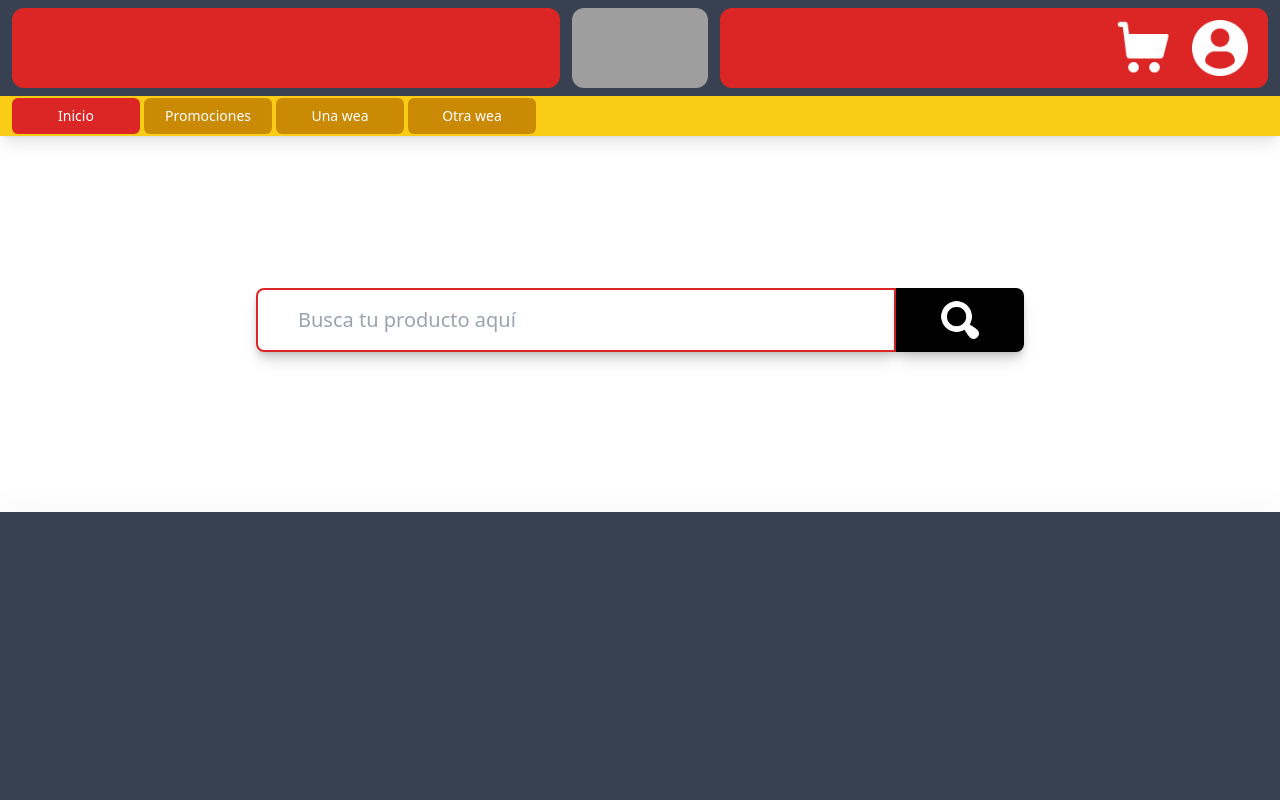
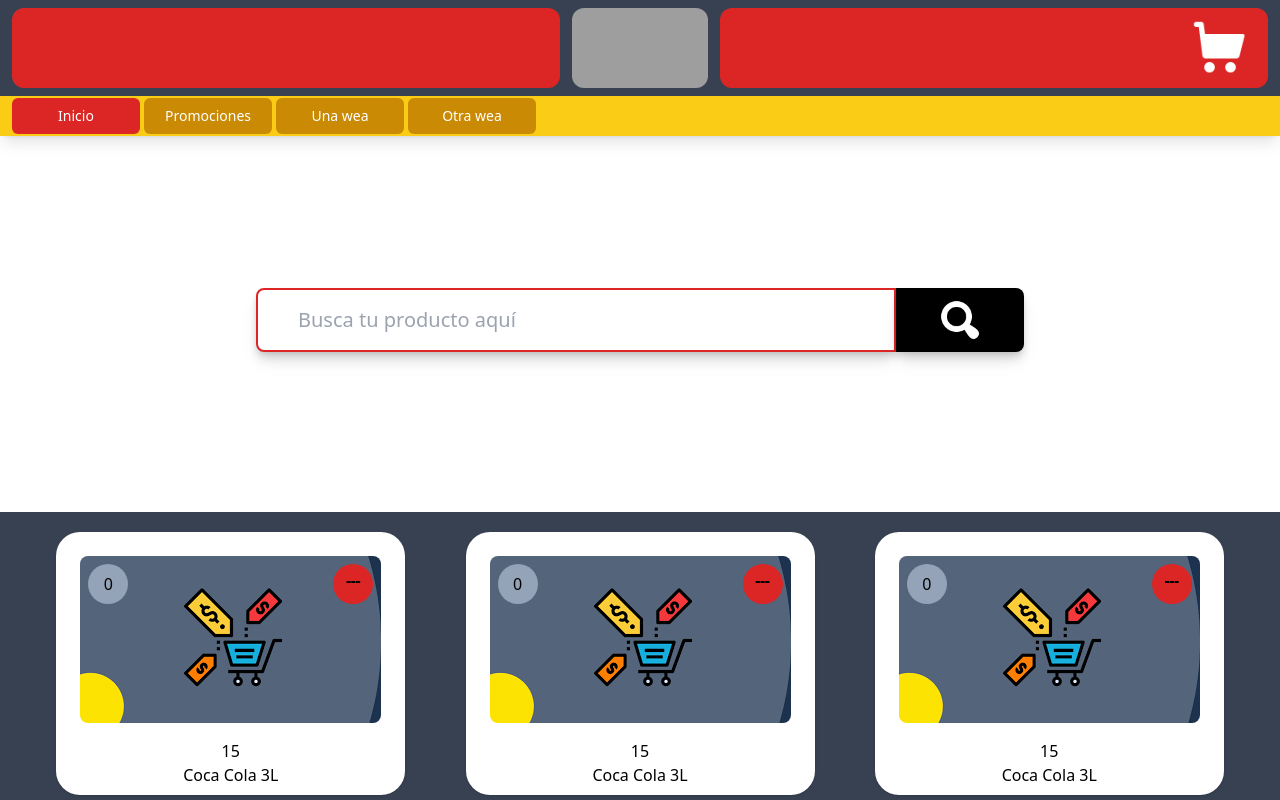
Before and after one commit to RaphaChi08/pagina_oxxo, a React (Create React App) app in the folder oxxo_page/: page / in a window 1280 px wide. Shown: the top 800 px of the page. Built offline with nearby package versions, Linux system fonts and the light colour scheme; grey boxes are pictures that could not be loaded.

Commit message:
Se agregan las tarjetas de los productos, los datos se guardan en el localstorage por clave del producto, tiene un fallo al decrementar

```diff
--- a/oxxo_page/src/App.js
+++ b/oxxo_page/src/App.js
@@ -2,6 +2,8 @@ import './App.css';
 import profile from './profile-user.png';
 import cart from './shopping-cart.png';
 import search from "./search.png";
+import { ProductoOxxo } from './product';
+import datos from './datos';
 
 const navigation = [
   { name: 'Inicio', href: '#', current: true },
@@ -31,9 +33,9 @@ export default function App() {
             <button className="w-14 mr-5">
               <img className="w-full" src={cart}></img>
             </button>
-            <button className='w-14 mr-5'>
+            {/*<button className='w-14 mr-5'>
               <img className='w-full' src={profile} />
-            </button>
+            </button>*/}
           </div>
         </div>
 
@@ -70,13 +72,18 @@ export default function App() {
         </div>
         <div className="w-full h-96 flex justify-center items-center relative z-20 bg-transparent" />
         {/* Aca van las cards, quita el h-lvh porque ese tamaño de height es solo de ejemplo, el chiste es que se ajusta a la cantidad de cards en la pagina */}
-        <div className="h-lvh w-full bg-gray-700 relative z-40 drop-shadow-2xl"></div>
-
+        <div className="h-auto w-full py-4 bg-gray-700 relative z-40 flex flex-wrap justify-evenly ">
+          {datos.map((item) => (
+            <ProductoOxxo clave={item.clave} precio={item.precio} imagen={item.imagen} descripcion={item.descripcion}></ProductoOxxo>
+          ))}
+        </div>
       </body>
 
       {/* Pie de pagina, una parte de información al final */}
-      <footer className='bg-black h-24 w-full'>
-
+      <footer className='bg-black h-auto w-full text-white text-center p-7'>
+          <img className='h-10 rounded-lg mx-auto block' src='https://www.oxxo.com/img/logo-r.png' />
+          <h2>Alejandro Jimenez Ramirez</h2>
+          <h2>Rafael Carrillo Alcantar</h2>
       </footer>
     </div>
   )
--- /dev/null
+++ b/oxxo_page/src/datos.js
@@ -0,0 +1,117 @@
+const datos = [
+    {
+        clave:'001',
+        precio:15,
+        descripcion:"Coca Cola 3L",
+        imagen: require("./media/images.png")
+    },
+    {
+        clave:'002',
+        precio:15,
+        descripcion:"Coca Cola 3L",
+        imagen: require("./media/images.png")
+    },
+    {
+        clave:'003',
+        precio:15,
+        descripcion:"Coca Cola 3L",
+        imagen: require("./media/images.png")
+    },
+    {
+        clave:'004',
+        precio:15,
+        descripcion:"Coca Cola 3L",
+        imagen: require("./media/images.png")
+    },
+    {
+        clave:'005',
+        precio:15,
+        descripcion:"Coca Cola 3L",
+        imagen: require("./media/images.png")
+    },
+    {
+        clave:'006',
+        precio:15,
+        descripcion:"Coca Cola 3L",
+        imagen: require("./media/images.png")
+    },
+    {
+        clave:'007',
+        precio:15,
+        descripcion:"Coca Cola 3L",
+        imagen: require("./media/images.png")
+    },
+    {
+        clave:'008',
+        precio:15,
+        descripcion:"Coca Cola 3L",
+        imagen: require("./media/images.png")
+    },
+    {
+        clave:'009',
+        precio:15,
+        descripcion:"Coca Cola 3L",
+        imagen: require("./media/images.png")
+    },
+    {
+        clave:'010',
+        precio:15,
+        descripcion:"Coca Cola 3L",
+        imagen: require("./media/images.png")
+    },
+    {
+        clave:'011',
+        precio:15,
+        descripcion:"Coca Cola 3L",
+        imagen: require("./media/images.png")
+    },
+    {
+        clave:'012',
+        precio:15,
+        descripcion:"Coca Cola 3L",
+        imagen: require("./media/images.png")
+    },
+    {
+        clave:'013',
+        precio:15,
+        descripcion:"Coca Cola 3L",
+        imagen: require("./media/images.png")
+    },
+    {
+        clave:'014',
+        precio:15,
+        descripcion:"Coca Cola 3L",
+        imagen: require("./media/images.png")
+    },
+    {
+        clave:'015',
+        precio:15,
+        descripcion:"Coca Cola 3L",
+        imagen: require("./media/images.png")
+    },
+    {
+        clave:'016',
+        precio:15,
+        descripcion:"Coca Cola 3L",
+        imagen: require("./media/images.png")
+    },
+    {
+        clave:'017',
+        precio:15,
+        descripcion:"Coca Cola 3L",
+        imagen: require("./media/images.png")
+    },
+    {
+        clave:'018',
+        precio:15,
+        descripcion:"Coca Cola 3L",
+        imagen: require("./media/images.png")
+    },
+    {
+        clave:'019',
+        precio:15,
+        descripcion:"Coca Cola 3L",
+        imagen: require("./media/images.png")
+    }
+]
+export default datos;
--- /dev/null
+++ b/oxxo_page/src/product.js
@@ -0,0 +1,40 @@
+import React, { useState , useEffect} from 'react';
+import './App.css';
+
+export const ProductoOxxo = (props) => {
+
+    const [contador, setContador] = useState(() => {
+        const productoGuardado = localStorage.getItem(props.clave);
+        return productoGuardado ? parseInt(productoGuardado) : 0;
+    });
+
+    useEffect(() => {
+        localStorage.setItem(props.clave, contador.toString());
+    }, [contador]);
+
+    const incrementarContador = () => {
+        if (contador < 100) {
+            setContador(contador + 1);
+        }
+
+    };
+
+    const decrementarContador = () => {
+        if (contador > 0) {
+            setContador(contador - 1);
+        }
+    };
+
+    return (
+        <div>
+            <button className="bg-white border-spacing-0 text-black p-2 text-center inline-block mx-1 my-1 shadow cursor-pointer rounded-3xl relative" onClick={incrementarContador} id={props.clave}>
+                <img className="rounded-3xl p-4" src={props.imagen} alt="Producto" />
+                <h2 className="w-10 h-10 absolute top-8 left-8 bg-slate-400 rounded-full p-2 m-0">{contador}</h2>
+                <h2 className="w-10 h-10 absolute top-8 right-8 bg-red-600 rounded-full p-2 m-0 leading-none font-extrabold text-center tracking-tight" onClick={decrementarContador}>---</h2>
+                <h2>{props.precio}</h2>
+                <h3>{props.descripcion}</h3>
+            </button>
+
+        </div>
+    );
+};
```
Also changed, not shown: oxxo_page/src/media/images.png (added).
